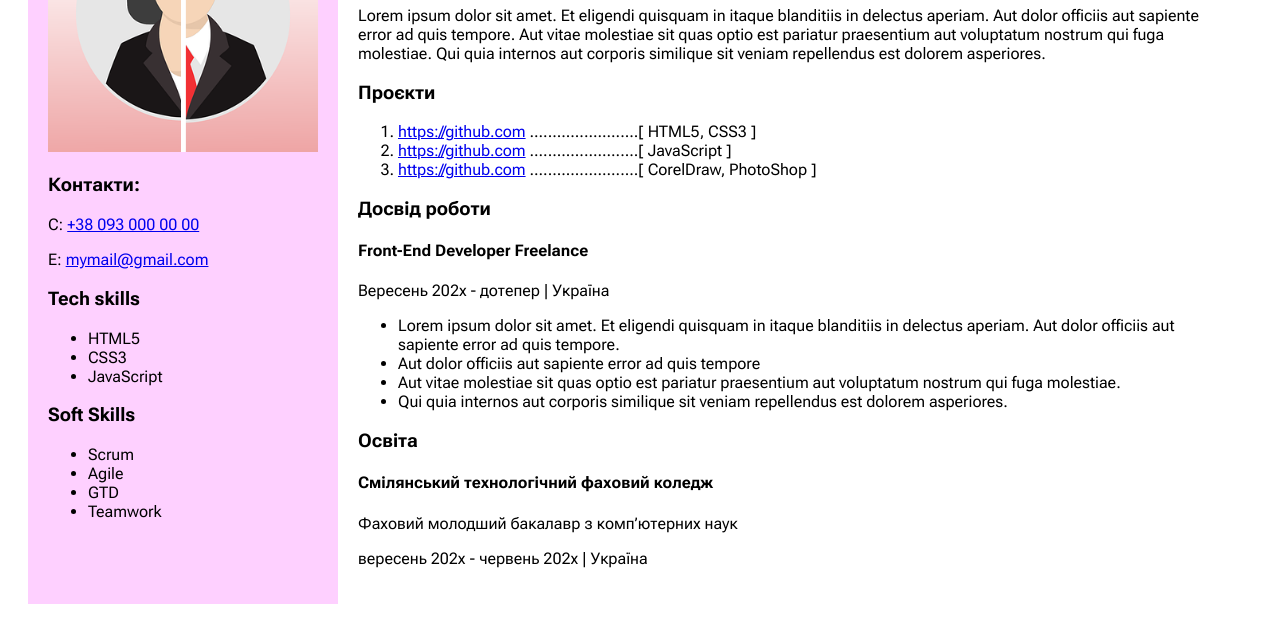
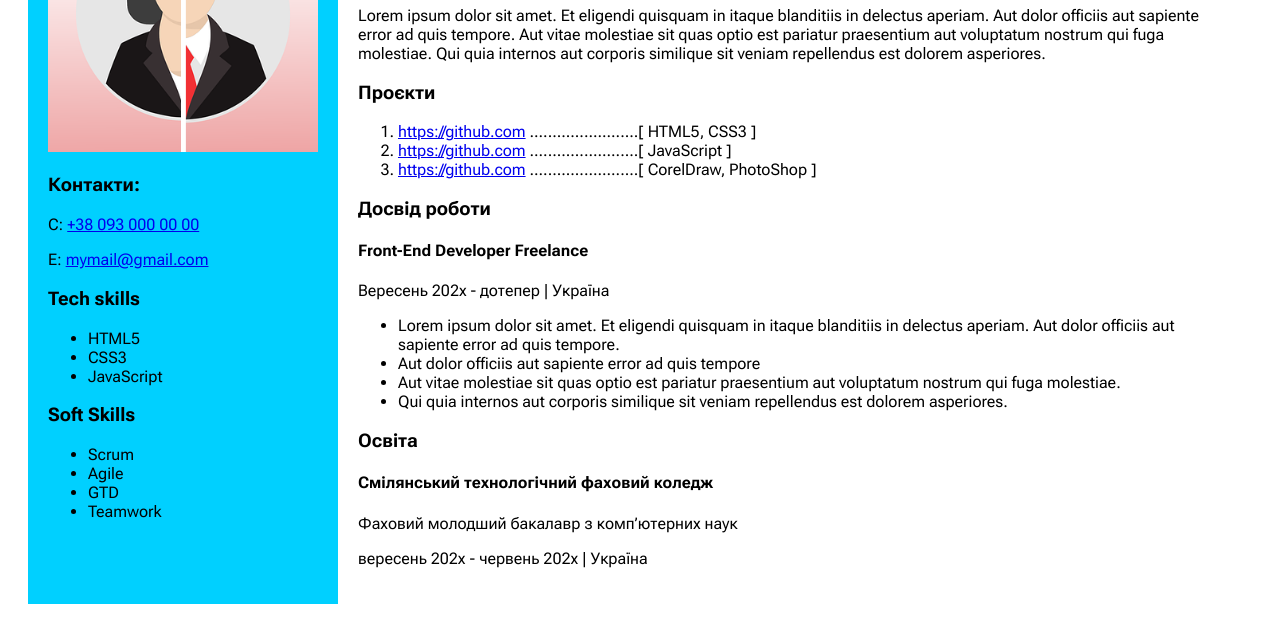
Before and after one commit to SRM-t/my-resume, a plain HTML site: page index.html in a window 1280 px wide. Shown: the part 171-803 px from the top of the page. Drawn offline with Linux system fonts and the light colour scheme.

Commit message:
Update index.html
Зміна фону

```diff
--- a/index.html
+++ b/index.html
@@ -55,7 +55,7 @@
         <p>Фаховий молодший бакалавр з комп’ютерних наук</p>
         <p>вересень 202х - червень 202х   <span>|</span> Україна</p>
         </div>
-            <div class="sidebar" style="background: #fed0ff;">
+            <div class="sidebar" style="background: #00d0ff;">
 
         <img src="Img/my-photo.png" alt="My photo" width="270">
         <h3>Контакти:</h3>
```
